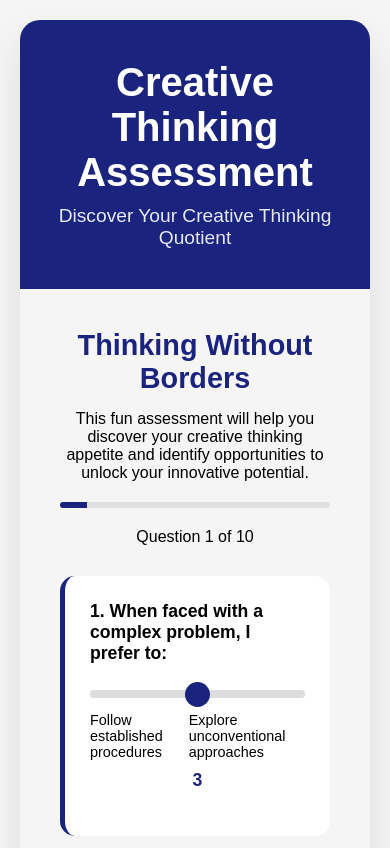
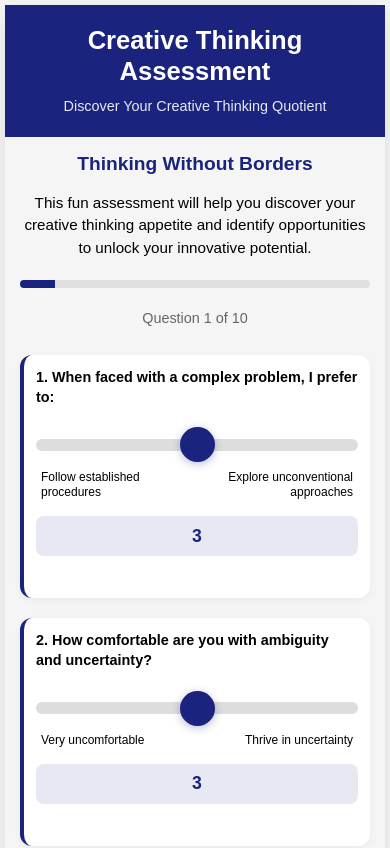
Before and after one commit to BruceWade15/Extremethinking, a plain HTML site: page index.html in a window 390 px wide. Shown: the top 848 px of the page. Drawn offline with Linux system fonts and the light colour scheme.

Commit message:
Update index.html

```diff
--- a/index.html
+++ b/index.html
@@ -2,7 +2,7 @@
 <html lang="en">
 <head>
     <meta charset="UTF-8">
-    <meta name="viewport" content="width=device-width, initial-scale=1.0">
+    <meta name="viewport" content="width=device-width, initial-scale=1.0, user-scalable=no">
     <title>Creative Thinking Assessment - Extreme Thinking</title>
     <style>
         * {
@@ -16,15 +16,16 @@
             background: #f5f5f5;
             color: #000;
             min-height: 100vh;
-            padding: 20px;
+            padding: 10px;
+            margin: 0;
         }
 
         .container {
             max-width: 800px;
             margin: 0 auto;
             background: #f5f5f5;
-            border-radius: 20px;
-            box-shadow: 0 20px 40px rgba(0,0,0,0.1);
+            border-radius: 15px;
+            box-shadow: 0 10px 30px rgba(0,0,0,0.1);
             overflow: hidden;
         }
 
@@ -32,148 +33,198 @@
             background: #1a237e;
             color: white;
             text-align: center;
-            padding: 40px 20px;
+            padding: 30px 15px;
         }
 
         .header h1 {
-            font-size: 2.5rem;
+            font-size: 2rem;
             margin-bottom: 10px;
             font-weight: bold;
+            line-height: 1.2;
         }
 
         .header p {
-            font-size: 1.2rem;
+            font-size: 1rem;
             opacity: 0.9;
+            line-height: 1.4;
         }
 
         .assessment-content {
-            padding: 40px;
+            padding: 20px;
         }
 
         .intro {
             text-align: center;
-            margin-bottom: 30px;
+            margin-bottom: 25px;
             color: #000;
         }
 
         .intro h2 {
             color: #1a237e;
             margin-bottom: 15px;
-            font-size: 1.8rem;
+            font-size: 1.5rem;
+            line-height: 1.3;
+        }
+
+        .intro p {
+            font-size: 0.95rem;
+            line-height: 1.5;
+            margin-bottom: 15px;
         }
 
         .question-container {
-            margin-bottom: 30px;
-            padding: 25px;
+            margin-bottom: 25px;
+            padding: 20px;
             background: #ffffff;
-            border-radius: 15px;
-            border-left: 5px solid #1a237e;
+            border-radius: 12px;
+            border-left: 4px solid #1a237e;
+            box-shadow: 0 2px 8px rgba(0,0,0,0.05);
         }
 
         .question-title {
-            font-size: 1.1rem;
+            font-size: 1rem;
             font-weight: bold;
             margin-bottom: 15px;
             color: #000;
+            line-height: 1.4;
         }
 
         .slider-container {
             margin: 20px 0;
+            padding: 10px 0;
         }
 
         .slider {
             width: 100%;
-            height: 8px;
-            border-radius: 5px;
+            height: 12px;
+            border-radius: 6px;
             background: #ddd;
             outline: none;
             -webkit-appearance: none;
+            cursor: pointer;
+            touch-action: manipulation;
         }
 
         .slider::-webkit-slider-thumb {
             -webkit-appearance: none;
             appearance: none;
-            width: 25px;
-            height: 25px;
+            width: 35px;
+            height: 35px;
             border-radius: 50%;
             background: #1a237e;
             cursor: pointer;
+            box-shadow: 0 2px 8px rgba(26, 35, 126, 0.3);
         }
 
         .slider::-moz-range-thumb {
-            width: 25px;
-            height: 25px;
+            width: 35px;
+            height: 35px;
             border-radius: 50%;
             background: #1a237e;
             cursor: pointer;
             border: none;
+            box-shadow: 0 2px 8px rgba(26, 35, 126, 0.3);
         }
 
         .slider-labels {
             display: flex;
             justify-content: space-between;
-            margin-top: 10px;
-            font-size: 0.9rem;
+            margin-top: 15px;
+            font-size: 0.85rem;
             color: #000;
+            line-height: 1.3;
+        }
+
+        .slider-labels span {
+            flex: 1;
+            text-align: center;
+            padding: 0 5px;
+        }
+
+        .slider-labels span:first-child {
+            text-align: left;
+        }
+
+        .slider-labels span:last-child {
+            text-align: right;
         }
 
         .slider-value {
             text-align: center;
-            margin-top: 10px;
+            margin-top: 15px;
             font-weight: bold;
             color: #1a237e;
-            font-size: 1.1rem;
+            font-size: 1.3rem;
+            padding: 8px;
+            background: rgba(26, 35, 126, 0.1);
+            border-radius: 8px;
+            min-height: 40px;
+            display: flex;
+            align-items: center;
+            justify-content: center;
         }
 
         .submit-btn {
             background: #1a237e;
             color: white;
-            padding: 15px 40px;
+            padding: 18px 30px;
             border: none;
-            border-radius: 30px;
+            border-radius: 25px;
             font-size: 1.1rem;
             font-weight: bold;
             cursor: pointer;
             display: block;
             margin: 30px auto;
-            transition: transform 0.3s ease;
+            transition: all 0.3s ease;
+            width: 100%;
+            max-width: 300px;
+            min-height: 55px;
+            touch-action: manipulation;
         }
 
         .submit-btn:hover {
-            transform: translateY(-2px);
+            background: #0d47a1;
+            transform: translateY(-1px);
+        }
+
+        .submit-btn:active {
+            transform: translateY(0);
         }
 
         .results {
             display: none;
             text-align: center;
-            padding: 30px;
+            padding: 25px;
             background: #ffffff;
-            border-radius: 15px;
-            margin-top: 30px;
+            border-radius: 12px;
+            margin-top: 25px;
+            box-shadow: 0 2px 8px rgba(0,0,0,0.05);
         }
 
         .result-badge {
             display: inline-block;
-            padding: 15px 30px;
-            border-radius: 25px;
-            font-size: 1.5rem;
+            padding: 12px 20px;
+            border-radius: 20px;
+            font-size: 1.3rem;
             font-weight: bold;
             margin-bottom: 20px;
             color: white;
             background: #1a237e;
+            line-height: 1.3;
         }
 
         .result-description {
-            font-size: 1.1rem;
+            font-size: 1rem;
             line-height: 1.6;
             color: #000;
-            margin-bottom: 20px;
+            margin-bottom: 25px;
+            text-align: left;
         }
 
         .cta-button {
             background: #1a237e;
             color: white;
-            padding: 15px 30px;
+            padding: 18px 25px;
             border: none;
             border-radius: 25px;
             font-size: 1.1rem;
@@ -182,18 +233,28 @@
             text-decoration: none;
             display: inline-block;
             margin-top: 20px;
-            transition: transform 0.3s ease;
+            transition: all 0.3s ease;
+            width: 100%;
+            max-width: 350px;
+            min-height: 55px;
+            touch-action: manipulation;
+            line-height: 1.3;
         }
 
         .cta-button:hover {
-            transform: translateY(-2px);
+            background: #0d47a1;
+            transform: translateY(-1px);
+        }
+
+        .cta-button:active {
+            transform: translateY(0);
         }
 
         .progress-bar {
             width: 100%;
-            height: 6px;
+            height: 8px;
             background: #e0e0e0;
-            border-radius: 3px;
+            border-radius: 4px;
             margin: 20px 0;
             overflow: hidden;
         }
@@ -206,10 +267,102 @@
         }
 
         .score-display {
-            font-size: 2rem;
+            font-size: 1.8rem;
             font-weight: bold;
             color: #1a237e;
-            margin-bottom: 10px;
+            margin-bottom: 15px;
+            line-height: 1.2;
+        }
+
+        #progressText {
+            font-size: 0.9rem;
+            color: #666;
+            margin-top: 10px;
+        }
+
+        /* Mobile-specific styles */
+        @media (max-width: 768px) {
+            .container {
+                margin: 0;
+                border-radius: 0;
+            }
+
+            .header h1 {
+                font-size: 1.8rem;
+            }
+
+            .intro h2 {
+                font-size: 1.3rem;
+            }
+
+            .question-container {
+                margin-bottom: 20px;
+                padding: 15px;
+            }
+
+            .question-title {
+                font-size: 0.95rem;
+            }
+
+            .slider-labels {
+                font-size: 0.8rem;
+            }
+
+            .result-badge {
+                font-size: 1.1rem;
+                padding: 10px 15px;
+            }
+
+            .score-display {
+                font-size: 1.5rem;
+            }
+        }
+
+        @media (max-width: 480px) {
+            body {
+                padding: 5px;
+            }
+
+            .assessment-content {
+                padding: 15px;
+            }
+
+            .header {
+                padding: 20px 10px;
+            }
+
+            .header h1 {
+                font-size: 1.6rem;
+            }
+
+            .header p {
+                font-size: 0.9rem;
+            }
+
+            .intro h2 {
+                font-size: 1.2rem;
+            }
+
+            .question-container {
+                padding: 12px;
+            }
+
+            .question-title {
+                font-size: 0.9rem;
+            }
+
+            .slider-labels {
+                font-size: 0.75rem;
+            }
+
+            .slider-value {
+                font-size: 1.1rem;
+            }
+
+            .submit-btn, .cta-button {
+                font-size: 1rem;
+                padding: 15px 20px;
+            }
         }
     </style>
 </head>
```
